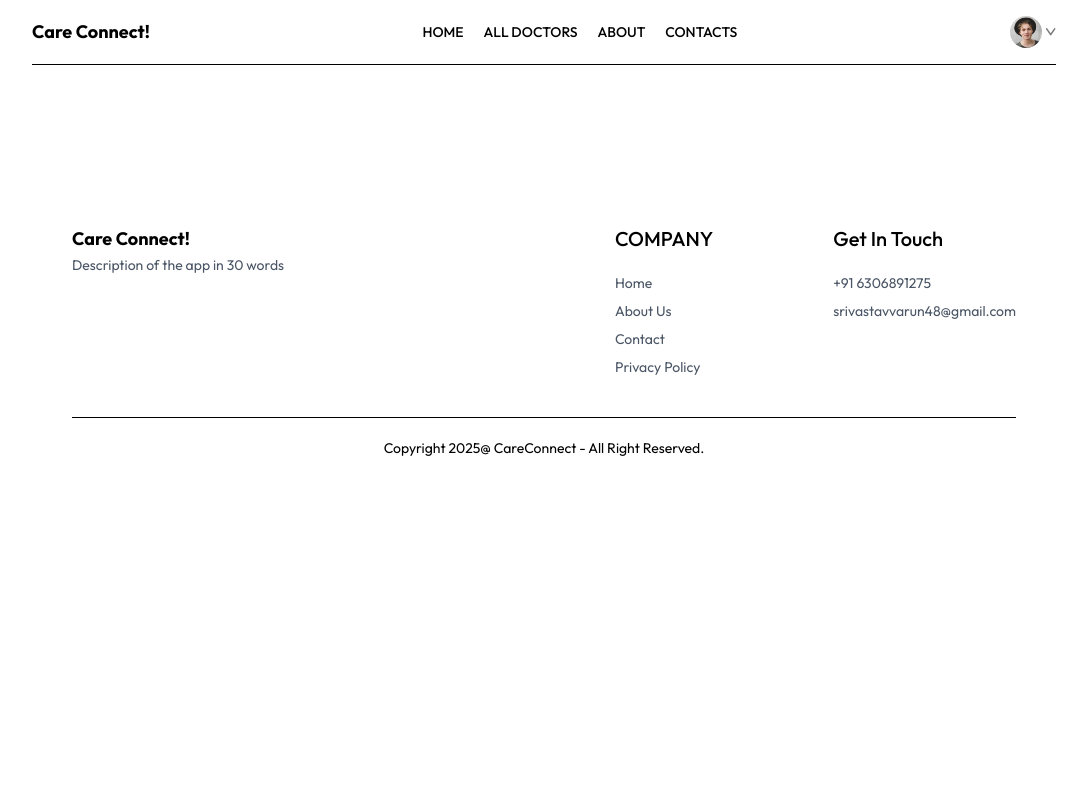
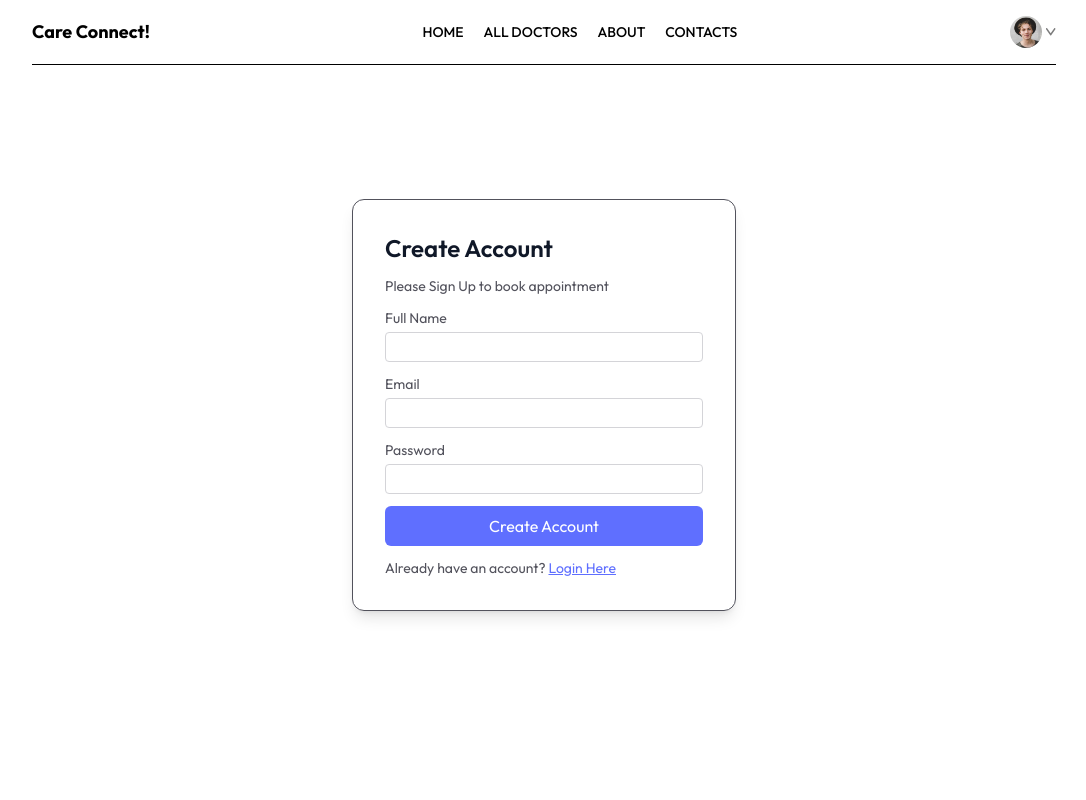
Before and after one commit to Varun-3131/Care-Connect, a React (Vite) app in the folder frontend/: page /login in a window 1280 px wide. Shown: the top 800 px of the page, without its empty margins (96-1182 px from the left). Built offline with nearby package versions, Linux system fonts and the light colour scheme.

Commit message:
Login Page

```diff
--- a/frontend/src/pages/LoginPage.jsx
+++ b/frontend/src/pages/LoginPage.jsx
@@ -1,9 +1,76 @@
-import React from 'react'
+import React, {useState} from 'react'
 
 const LoginPage = () => {
+
+    const [state, setState] = useState('Sign Up')
+    const [email, setEmail] = useState('')
+    const [password, setPassword] = useState('')
+    const [name, setName] = useState('')
+
+    const onSubmit = async (e) => {
+        e.preventDefault()
+    }
+
     return (
-        <div>
-        </div>
+        <form className="min-h-[80vh] flex items-center">
+
+            <div
+                className="flex flex-col gap-3 m-auto items-start p-8 min-w-[340px] sm:min-w-96 border rounded-xl text-zinc-600 text-sm shadow-lg">
+
+                <p className="text-2xl font-semibold text-gray-900">
+                    {
+                        state === 'Sign Up' ? "Create Account" : "Login"
+                    }
+                </p>
+
+                <p>
+                    Please {state === 'Sign Up' ? "Sign Up" : "Log in"} to book appointment
+                </p>
+
+                {
+                    state === 'Sign Up' &&
+                    <div className="w-full">
+
+                        <p>Full Name</p>
+                        <input className="border border-zinc-300 rounded w-full pt-2 mt-1" type="text"
+                               onChange={(e) => setName(e.target.name)} value={name} required/>
+
+                    </div>
+                }
+
+                <div className="w-full">
+
+                    <p>Email</p>
+                    <input className="border border-zinc-300 rounded w-full pt-2 mt-1" type="email"
+                           onChange={(e) => setEmail(e.target.name)} value={email} required/>
+
+                </div>
+
+                <div className="w-full">
+
+                    <p>Password</p>
+                    <input className="border border-zinc-300 rounded w-full pt-2 mt-1" type="password"
+                           onChange={(e) => setPassword(e.target.name)} value={password} required/>
+
+                </div>
+
+                <button className="bg-primary text-white w-full py-2 rounded-md text-base">{
+                    state === 'Sign Up' ? "Create Account" : "Login"
+                }</button>
+
+                {
+                    state === 'Sign Up'
+                        ? <p>Already have an account? <span onClick={() => setState('Login')}
+                                                            className="text-primary underline cursor-pointer">Login Here</span>
+                        </p>
+                        : <p>Create a new account? <span onClick={() => setState('Sign Up')}
+                                                         className="text-primary underline cursor-pointer">Click here..</span>
+                        </p>
+                }
+
+            </div>
+
+        </form>
     )
 }
 
```
